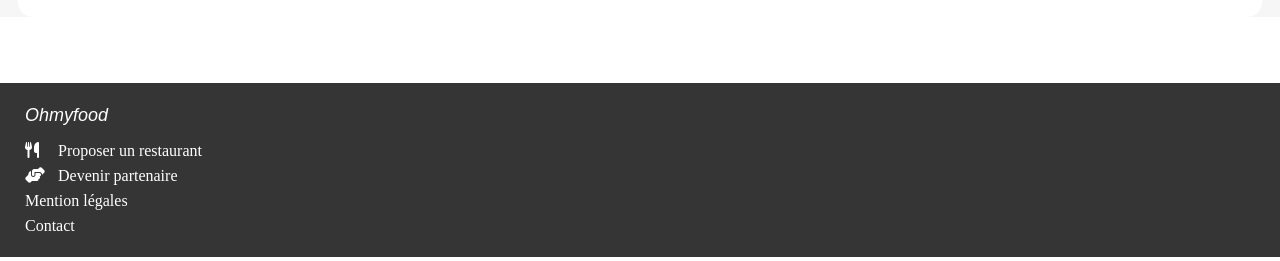
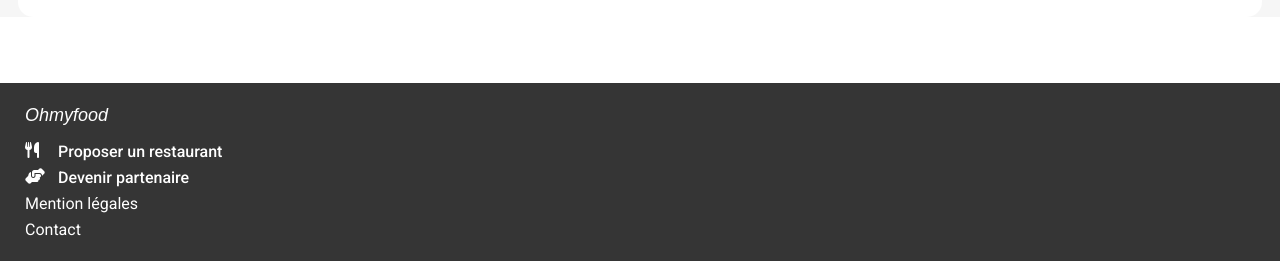
Before and after one commit to jeff397/openclassroom-ohmyfood, a plain HTML site: page index.html in a window 1280 px wide. Shown: the part 2007-2268 px from the top of the page. Drawn offline with Linux system fonts and the light colour scheme; a web font is replaced by a local one.

Commit message:
integration de la liste dans le footer

```diff
--- a/index.html
+++ b/index.html
@@ -22,6 +22,7 @@
       <p>Paris, Belleville</p>
     </section>
 
+    <section class="reservation">
       <h1 class="menureservation">Réservez le menu qui<br />vous convient</h1>
       <h2 class="discoverrestaurants">
         Découvrez des restaurants d'exception,<br />sélectionnés par nos soins.
@@ -31,6 +32,7 @@
           Explorez nos restaurants
         </button>
       </div>
+    </section>
 
     <section class="working">
       <h1>Fonctionnement</h1>
@@ -38,16 +40,16 @@
       <ol>
         <li>
           <i class="fa-solid fa-mobile-screen-button"></i>
-          Choisissez un restaurant
+          <p>Choisissez un restaurant</p>
         </li>
 
         <li>
           <i class="fa-solid fa-list-ul"></i>
-          Composez votre menu
+          <p>Composez votre menu</p>
         </li>
         <li>
           <i class="fa-solid fa-store"></i>
-          Dégustez au restaurant
+          <p>Dégustez au restaurant</p>
         </li>
       </ol>
     </section>
@@ -125,10 +127,14 @@
       </div>
       <div class="footer-list">
         <ul>
-          <li><a href="#" target="_blank"><i class="fa-solid fa-utensils"></i>Proposer un restaurant</a></li>
-          <li><a href="#" target="_blank"><i class="fa-solid fa-handshake-angle"></i>Devenir partenaire</a></li>
-          <li><a href="#" target="_blank">Mention légales</a></li>
-          <li><a href="#" target="_blank">Contact</a></li>
+
+            <li><a href="#" target="_blank"><i class="fa-solid fa-utensils"></i><p>Proposer un restaurant</p></a></li>
+            <li><a href="#" target="_blank"><i class="fa-solid fa-handshake-angle"></i><p>Devenir partenaire</p></a></li>
+
+
+            <li class="noicons"><a href="#" target="_blank"><p>Mention légales</p></a></li>
+            <li class="noicons"><a href="#" target="_blank"><p>Contact</p></a></li>
+
         </ul>
 
       </div>
--- a/sass/layout/_footer.scss
+++ b/sass/layout/_footer.scss
@@ -20,10 +20,15 @@
     a {
       color: white;
       text-decoration: none;
+      display: flex;
     }
     i {
       background-color: #353535;
       width: 11px;
       margin-right: 22px;
     }
+  .noicons p{
+    font-family: "roboto";
+    font-weight: 400;
   }
+  }
```
Also changed, not shown: css/style.css, css/stylemin.css. Lines whose indentation alone changed are shown as unchanged.
